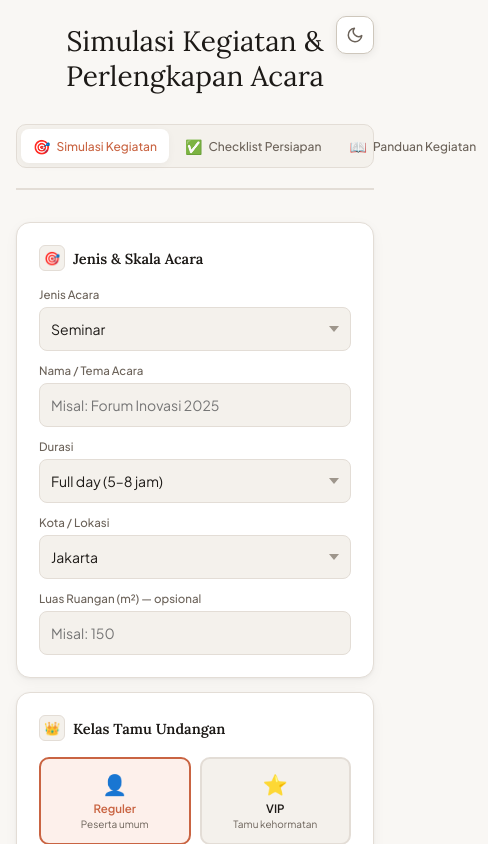
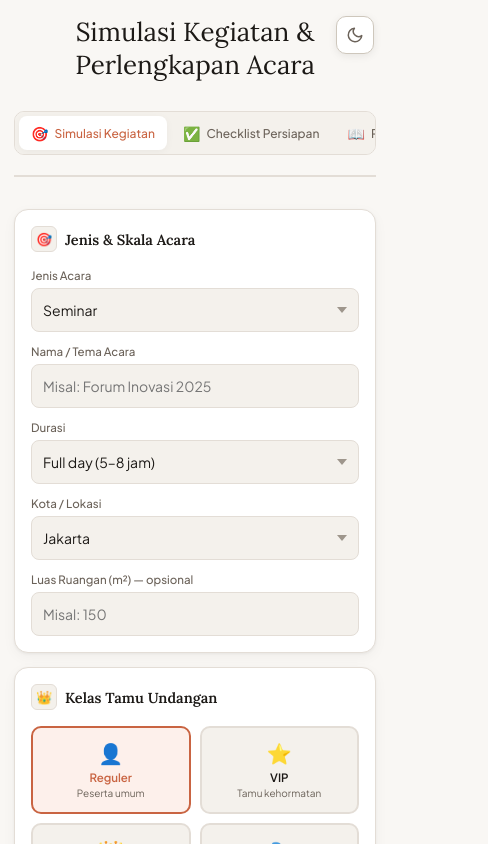
Before and after one commit to dendyadinirwana/kang-event, a React (Vite) app: page / in a window 390 px wide. Shown: the top 844 px of the page, 488 px wide, since content can reach past the window. Built offline with nearby package versions, Linux system fonts and the light colour scheme.

Commit message:
feat(ui): improve mobile layout and grid scaling

```diff
--- a/src/index.css
+++ b/src/index.css
@@ -100,6 +100,7 @@
     /* HEADER */
     header {
       display: flex;
+      flex-wrap: wrap;
       align-items: center;
       gap: 14px;
       margin-bottom: 32px;
@@ -1471,6 +1472,7 @@
 
       .counters-row {
         grid-template-columns: 1fr 1fr;
+        gap: 12px;
       }
 
       .action-bar {
@@ -1484,8 +1486,20 @@
       }
 
       .app-title {
-        font-size: 28px !important;
+        font-size: 26px !important;
         line-height: 1.25 !important;
+        text-align: left;
+        margin: 0;
+      }
+
+      .logo-text {
+        flex: 1;
+      }
+
+      .theme-toggle-fixed {
+        position: static;
+        margin-left: auto;
+        box-shadow: none;
       }
 
       .claude-btn-container {
@@ -1493,7 +1507,15 @@
       }
 
       .wrapper {
-        padding: 24px 16px 40px;
+        padding: 16px 14px 40px;
+      }
+
+      .card {
+        padding: 16px;
+      }
+
+      .rab-wrap {
+        padding: 12px;
       }
 
       .field input,
@@ -1510,6 +1532,18 @@
 
       .cl-item {
         padding: 14px 0;
+        flex-wrap: wrap;
+      }
+
+      .cl-pic-wrap {
+        width: 100%;
+        margin-top: 6px;
+        justify-content: space-between;
+      }
+
+      .cl-pic-input {
+        flex: 1;
+        max-width: none;
       }
     }
 
@@ -1580,6 +1614,14 @@
       border-radius: 10px;
       padding: 4px;
       width: fit-content;
+      max-width: 100%;
+      overflow-x: auto;
+      -webkit-overflow-scrolling: touch;
+      scrollbar-width: none;
+    }
+
+    .header-tabs::-webkit-scrollbar {
+      display: none;
     }
 
     .header-tab {
```
